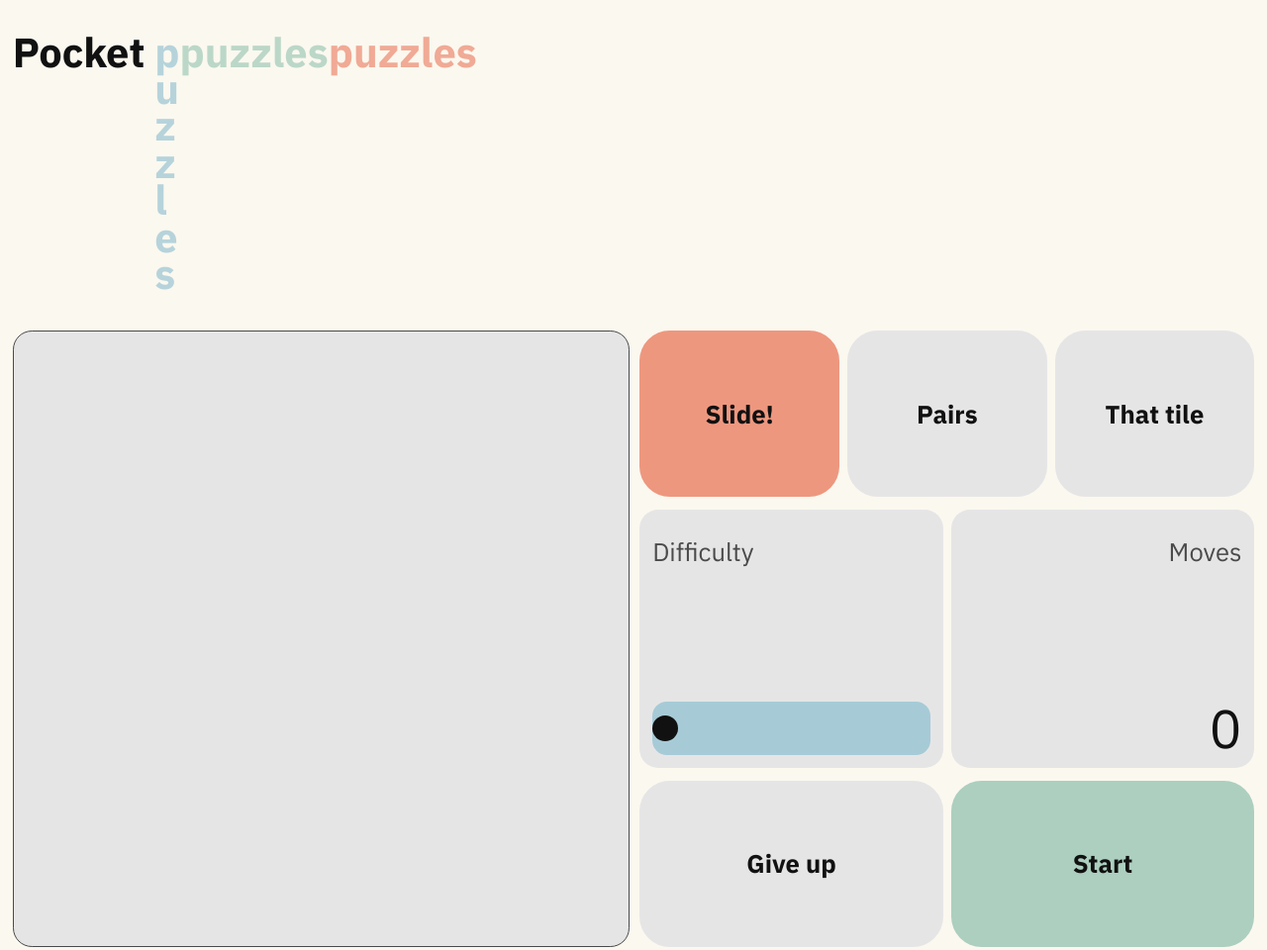
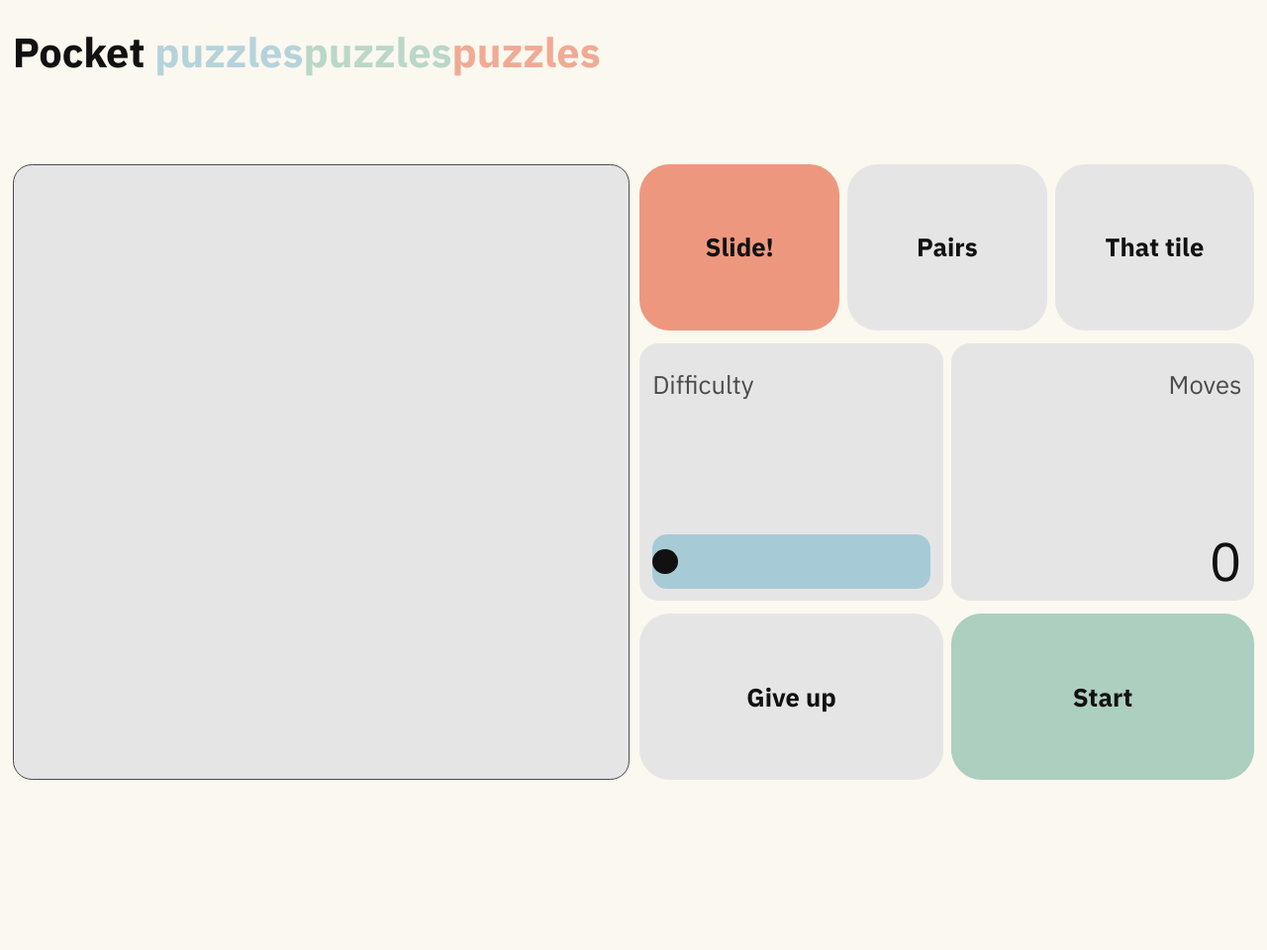
Before and after one commit to otaniyoz/pocket-puzzles, a plain HTML site: page index.html in a window 1280 px wide. Shown: the whole page at 99% size. After the commit the page ends 809 px from the top, so only its background shows below. Drawn offline with Linux system fonts and the light colour scheme.

Commit message:
Update style.css

```diff
--- a/style.css
+++ b/style.css
@@ -165,36 +165,36 @@ aside {
   display: inline-grid;
   grid-template-columns: 7fr;
 }
-#blue-p {
+.blue-p {
   grid-row-start: 1;
   grid-column-start: 1;
 }
-#blue-u {
+.blue-u {
   grid-row-start: 1;
   grid-column-start: 2;
   margin-bottom: calc(1.5*var(--small-line-height));
 }
-#blue-z1 {
+.blue-z1 {
   grid-row-start: 1;
   grid-column-start: 3;
   margin-bottom: calc(1.35*var(--small-line-height));
 }
-#blue-z2 {
+.blue-z2 {
   grid-row-start: 1;
   grid-column-start: 4;
   margin-bottom: calc(1.3*var(--small-line-height));
 }
-#blue-l {
+.blue-l {
   grid-row-start: 1;
   grid-column-start: 5;
   margin-bottom: calc(0.9*var(--small-line-height));
 }
-#blue-e {
+.blue-e {
   grid-row-start: 1;
   grid-column-start: 6;
   margin-bottom: calc(0.8*var(--small-line-height));
 }
-#blue-s {
+.blue-s {
   grid-row-start: 1;
   grid-column-start: 7;
   margin-bottom: calc(0.85*var(--small-line-height));
@@ -207,36 +207,36 @@ aside {
   opacity: 0.8;
   color: var(--orange-light);
 }
-#orange-p {
+.orange-p {
   grid-row-start: 1;
   grid-column-start: 1;
 }
-#orange-u {
+.orange-u {
   grid-row-start: 1;
   grid-column-start: 2;
   margin-bottom: calc(1.15*var(--small-line-height));
 }
-#orange-z1 {
+.orange-z1 {
   grid-row-start: 1;
   grid-column-start: 3;
   margin-bottom: calc(1.25*var(--small-line-height));
 }
-#orange-z2 {
+.orange-z2 {
   grid-row-start: 1;
   grid-column-start: 4;
   margin-bottom: calc(1.1*var(--small-line-height));
 }
-#orange-l {
+.orange-l {
   grid-row-start: 1;
   grid-column-start: 5;
   margin-bottom: calc(0.5*var(--small-line-height));
 }
-#orange-e {
+.orange-e {
   grid-row-start: 1;
   grid-column-start: 6;
   margin-bottom: calc(0.6*var(--small-line-height));
 }
-#orange-s {
+.orange-s {
   grid-row-start: 1;
   grid-column-start: 7;
   margin-bottom: calc(0.4*var(--small-line-height));
@@ -245,36 +245,36 @@ aside {
   opacity: 0.8;
   color: var(--green-light);
 }
-#green-p {
+.green-p {
   grid-row-start: 1;
   grid-column-start: 1;
 }
-#green-u {
+.green-u {
   grid-row-start: 1;
   grid-column-start: 2;
   margin-bottom: calc(0.5*var(--small-line-height));
 }
-#green-z1 {
+.green-z1 {
   grid-row-start: 1;
   grid-column-start: 3;
   margin-bottom: calc(0.35*var(--small-line-height));
 }
-#green-z2 {
+.green-z2 {
   grid-row-start: 1;
   grid-column-start: 4;
   margin-bottom: calc(0.75*var(--small-line-height));
 }
-#green-l {
+.green-l {
   grid-row-start: 1;
   grid-column-start: 5;
   margin-bottom: calc(0.85*var(--small-line-height));
 }
-#green-e {
+.green-e {
   grid-row-start: 1;
   grid-column-start: 6;
   margin-bottom: calc(0.6*var(--small-line-height));
 }
-#green-s {
+.green-s {
   grid-row-start: 1;
   grid-column-start: 7;
   margin-bottom: calc(0.5*var(--small-line-height));
```
